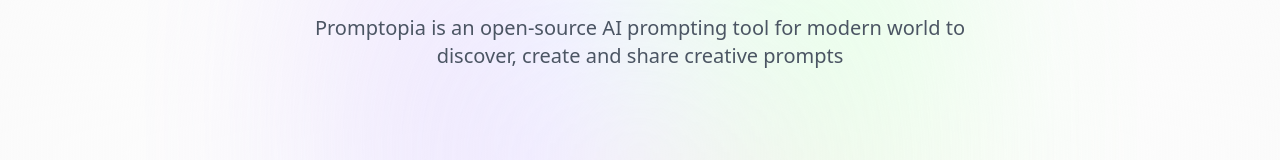
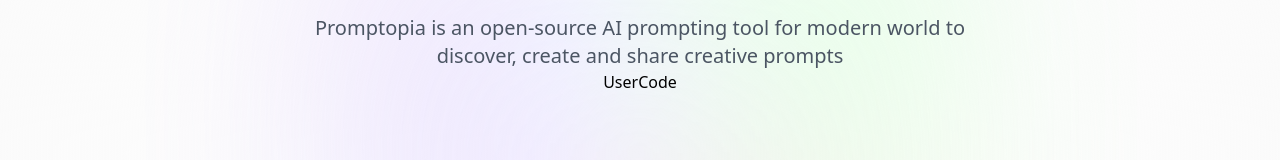
Before and after one commit to skkuse/2023fall_41class_team3, a Next.js app in the folder frontend/: page / in a window 1280 px wide. Shown: the part 247-407 px from the top of the page. Built offline with nearby package versions, Linux system fonts and the light colour scheme.

Commit message:
feat: UserCode 컴포넌트 사용자 입력받는 코드 에디터 추가

```diff
--- a/frontend/app/page.jsx
+++ b/frontend/app/page.jsx
@@ -1,3 +1,4 @@
+import UserCode from "@/components/UserCode";
 import React from "react";
 
 const Home = () => {
@@ -12,6 +13,7 @@
         Promptopia is an open-source AI prompting tool for modern world to
         discover, create and share creative prompts
       </p>
+      <UserCode />
     </section>
   );
 };
```
